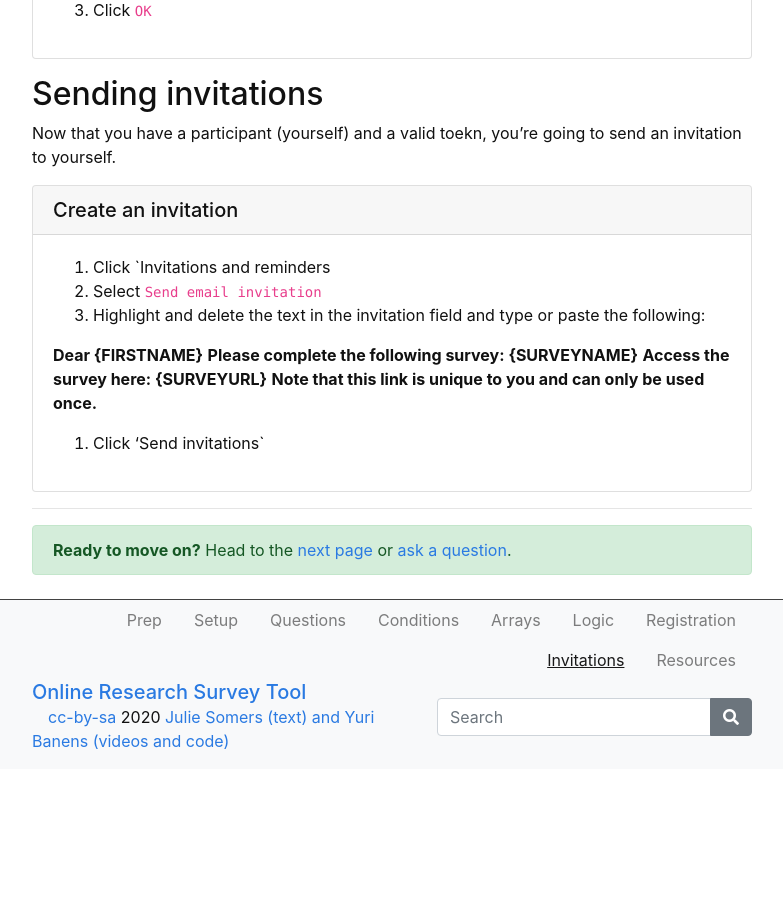
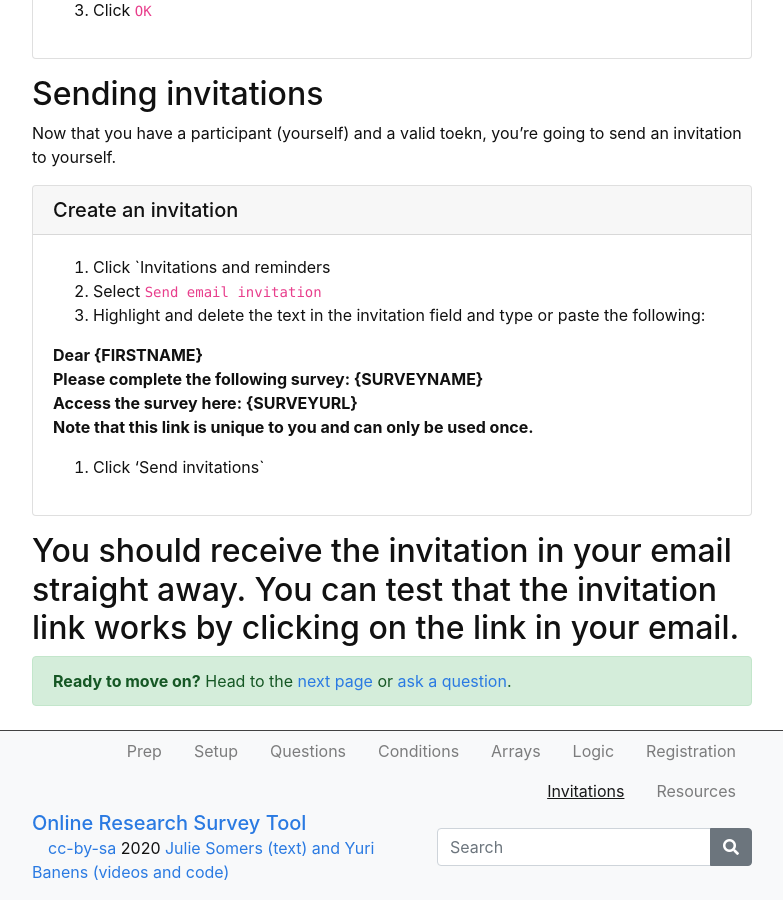
Before and after one commit to ybanens/survey-tool, a Jekyll site: the page built from content/7-invitations.md, in a window 1280 px wide and 900 px high, scrolled down 1473 px. Shown: the whole window, without its empty margins (248-1031 px from the left). Built offline with Jekyll 4.4.1, drawn with Linux system fonts in a browser that asks for light colours; before the commit the page ends 2242 px from its top, so only the background shows below that.

Commit message:
Saved 7-invitations.md with Dillinger.io

```diff
--- a/content/7-invitations.md
+++ b/content/7-invitations.md
@@ -55,6 +55,8 @@ Now that you have a participant (yourself) and a valid toekn, you're going to se
 
 4. Click 'Send invitations`{% endcapture %}
 {% include card.md header="Create an invitation" text=text %}
+
+You should receive the invitation in your email straight away. You can test that the invitation link works by clicking on the link in your email.
 ---
 
 {% capture text %}**Ready to move on?** Head to the [next page](8-resources.html) or [ask a question](https://griffithu.padlet.org/y_banens1/gli5hpobgpzwcuym){:target="_blank"}. {% endcapture %}
```
